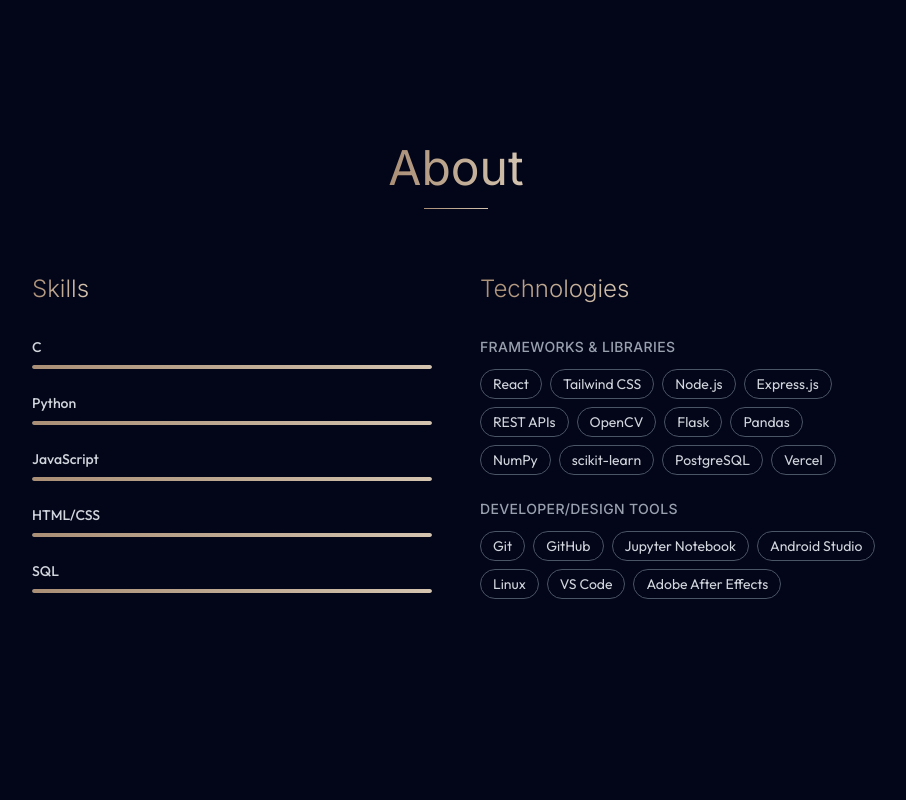
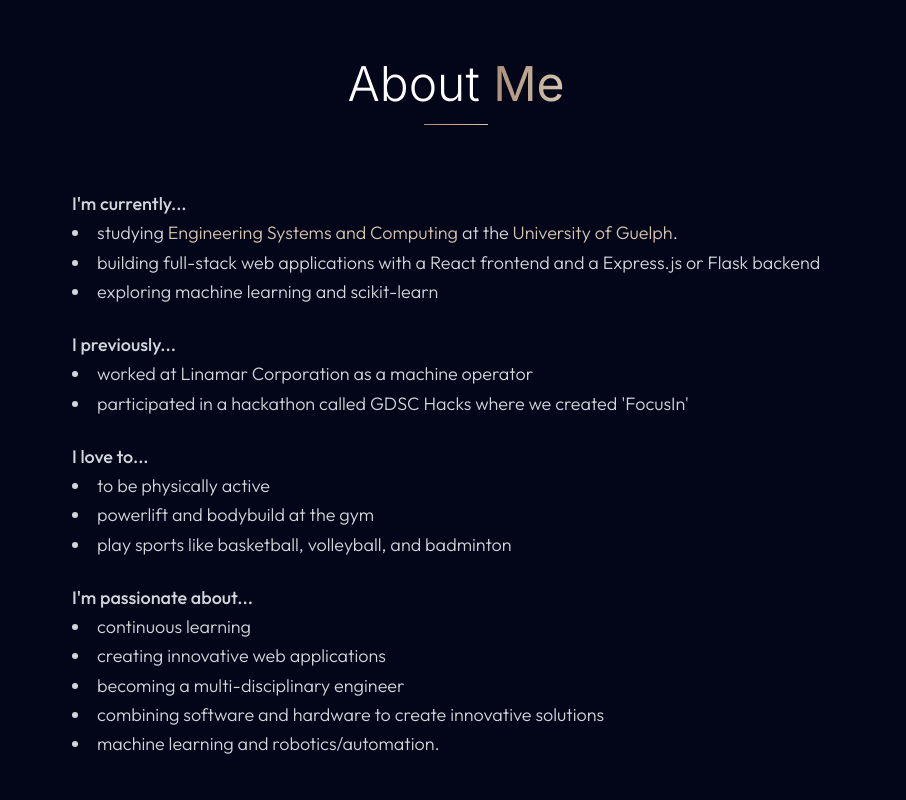
Before and after one commit to louisnguyenn/Louis-Personal-Portfolio, a React (Vite) app: page / in a window 1280 px wide. Shown: the part 820-1620 px from the top of the page, without its empty margins (184-1090 px from the left). Built offline with nearby package versions, Linux system fonts and the light colour scheme.

Commit message:
refine about me section

```diff
--- a/src/components/sections/About.jsx
+++ b/src/components/sections/About.jsx
@@ -115,6 +115,7 @@
     { name: 'C', percentage: 100 },
     { name: 'Python', percentage: 100 },
     { name: 'JavaScript', percentage: 100 },
+    { name: 'TypeScript', percentage: 100 },
     { name: 'HTML/CSS', percentage: 100 },
     { name: 'SQL', percentage: 100 },
   ];
@@ -123,6 +124,7 @@
     'React',
     'Tailwind CSS',
     'Node.js',
+    'Next.js',
     'Express.js',
     'REST APIs',
     'OpenCV',
@@ -141,7 +143,7 @@
     'Android Studio',
     'Linux',
     'VS Code',
-    'Adobe After Effects',
+    'Docker',
   ];
 
   return (
@@ -153,19 +155,22 @@
         <ScrollReveal>
           <div className="text-center mb-16">
             <h2 className="text-4xl md:text-5xl font-light mb-4 text-white">
-              {' '}
+              About{' '}
               <span className="text-transparent bg-clip-text bg-gradient-to-r from-[#AA8F76] to-[#D4C4B0] font-normal">
-                About
+                Me
               </span>
             </h2>
             <div className="w-16 h-px bg-gradient-to-r from-[#AA8F76] to-[#D4C4B0] mx-auto" />
           </div>
         </ScrollReveal>
 
-        {/* <ScrollReveal delay={0.2}>
+        <ScrollReveal delay={0.2}>
           <div className="max-w-3xl mx-auto mb-20">
             <p className="text-gray-300 mb-6 leading-relaxed text-lg font-light">
-							I am currently studying{' '}
+              <span className="font-medium">I'm currently...</span>
+              <ul className="list-disc list-inside">
+                <li>
+                  studying{' '}
                   <a
                     href="https://www.uoguelph.ca/programs/engineering-systems-and-computing/"
                     className="text-[#D4C4B0] hover:text-white transition-colors duration-300"
@@ -184,30 +189,49 @@
                     University of Guelph
                   </a>
                   .
+                </li>
+                <li>
+                  building full-stack web applications with a React frontend and
+                  a Express.js or Flask backend
+                </li>
+                <li>exploring machine learning and scikit-learn</li>
+              </ul>
             </p>
 
             <p className="text-gray-300 mb-6 leading-relaxed text-lg font-light">
-							I love to be physically active, whether that's powerlifting or
-							playing sports like basketball, badminton, and volleyball.
+              <span className="font-medium">I previously...</span>
+              <ul className="list-disc list-inside">
+                <li>worked at Linamar Corporation as a machine operator</li>
+                <li>
+                  participated in a hackathon called GDSC Hacks where we created
+                  'FocusIn'
+                </li>
+              </ul>
+            </p>
+
+            <p className="text-gray-300 mb-6 leading-relaxed text-lg font-light">
+              <span className="font-medium">I love to...</span>
+              <ul className="list-disc list-inside">
+                <li>to be physically active</li>
+                <li>powerlift and bodybuild at the gym</li>
+                <li>play sports like basketball, volleyball, and badminton</li>
+              </ul>
             </p>
 
             <p className="text-gray-300 leading-relaxed text-lg font-light">
-							I like to be creative by playing the guitar, video editing with
-							Adobe After Effects, and some graphic design. Fun fact, I
-							self-taught myself to play the guitar and work with digital motion
-							softwares like Adobe After Effects and DaVinci Resolve.
-						</p>
-
-						<p className="text-gray-300 leading-relaxed text-lg font-light">
-							<br />
-							I'm passionate about continuous learning and creating innovative
-							web applications. I aspire to become a multi-disciplinary engineer
-							that can work and combine software and hardware to create
-							innovative solutions for the modern world. I am especially
-							interested in machine learning and robotics/automation.
+              <span className="font-medium">I'm passionate about...</span>
+              <ul className="list-disc list-inside">
+                <li>continuous learning</li>
+                <li>creating innovative web applications</li>
+                <li>becoming a multi-disciplinary engineer</li>
+                <li>
+                  combining software and hardware to create innovative solutions
+                </li>
+                <li>machine learning and robotics/automation.</li>
+              </ul>
             </p>
           </div>
-				</ScrollReveal> */}
+        </ScrollReveal>
 
         <div className="grid md:grid-cols-2 gap-12">
           <ScrollReveal
```
Lines whose indentation alone changed are shown as unchanged.
